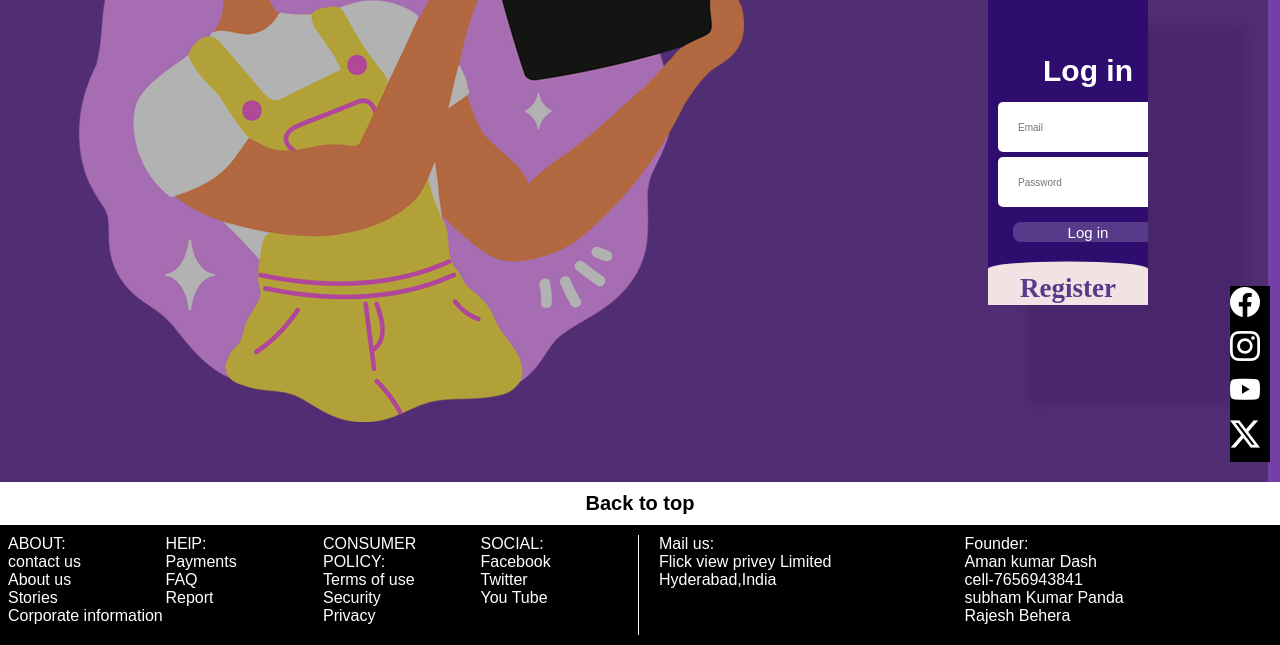
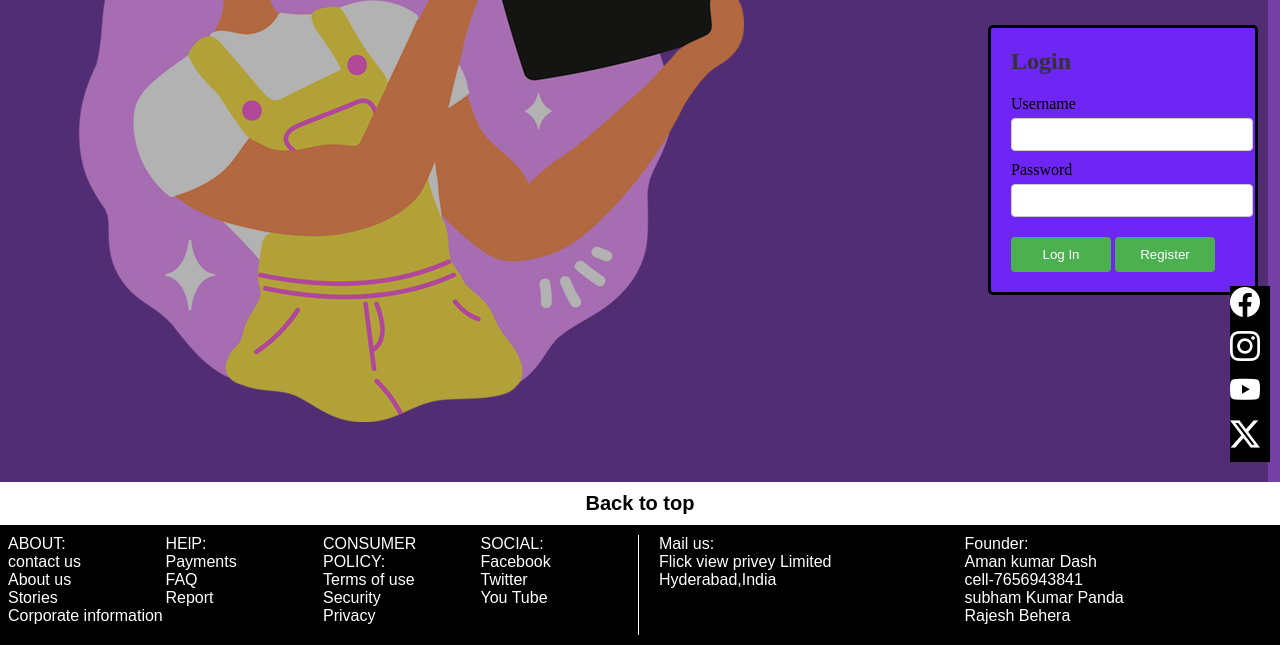
Before and after one commit to AmanKumarDash/flickview, a website: page index.html in a window 1280 px wide. Shown: the part 318-963 px from the top of the page. Drawn offline with nearby package versions, Linux system fonts and the light colour scheme.

Commit message:
updated login form

```diff
--- a/index.html
+++ b/index.html
@@ -9,6 +9,7 @@
         <meta name="discription" content="embrace the magic of cinema,effortless ticket booking at your fingertips, discover the latest movie trend ">
         <meta charset="utf-8">
         <link rel="stylesheet" href="node_modules/bootstrap-icons/font/bootstrap-icons.css">
+        <script src="https://kit.fontawesome.com/3a48d3f1a6.js" crossorigin="anonymous"></script>
 
         <style>
                 body{
@@ -286,95 +287,62 @@
 
 
                 }
-                .form{
+                .container {
       display: flex;
-                        flex-direction: column;
+      justify-content: center;
+      margin-top: 30px;
+    }
 
-                        gap: 5px;
+    form {
+      background-color: #6e26f4;
+      border-radius: 5px;
+      padding: 20px;
+      width: 300px;
+      border: solid black;
+      margin: 10px;
+      margin-left: 1000px;
+    }
+
+    h2 {
+      margin-top: 0;
+      color: #333;
+    }
+
+    label {
+      display: block;
+      margin-bottom: 5px;
+    }
+
+    input {
+      width: 100%;
+      padding: 8px;
+      margin-bottom: 10px;
+      border: 1px solid #ccc;
+      border-radius: 4px;
+      font-family: 'Franklin Gothic Medium', 'Arial Narrow', Arial, sans-serif;
+    }
+
+    button {
+      width: 100px;
       padding: 10px;
-                        font-size: 10px;
+      background-color: #4caf50;
+      color: #fff;
+      border: none;
+      border-radius: 4px;
+      cursor: pointer;
+      margin-top: 10px;
     }
-                #chk{
+
+    button:hover {
+      background-color: #e13d3f;
+    }
+
+    /* Hide the registration form initially */
+    #registrationForm {
       display: none;
     }
-                .login{
-                        position: relative;
-                        width: 200px;
-                        height: 200px;
-                        margin-top: 10px;
-                        border-radius: 90% / 5%;
-                        font-family: Arial, Helvetica, sans-serif;
-                        font-weight: bold;
-                        padding-top: 20px;
-
-                }
-                .login label{
-                        margin: 5% 0  5%;
-
-                }
-                label{
-                        color: #fff;
-                        font-size: 30px;
-                        justify-content: center;
-                        display: flex;
-                        font-weight: bold;
-                        cursor: pointer;
-                        transition: 03s ease-in-out;
 
 
-
-                }
-                .input{
-                        width: 250px;
-                        height: 10px;
-                        background-color:white;
-                        padding: 20px;
-                        border: none;
-                        outline: none;
-                        border-radius: 5px;
-                        font-size: 10px;
-
-                }
-                .register{
-                        background: #f1e3e3;
-                        border-radius: 90% / 5%;
-                        transform: translateY(10%);
-                        transition: .6s ease-in-out;
-
-                }
-                .register label{
-                        color:#573b8a;
-                        transform: scale(.9);
-
-                }
-                #chk:checked ~.register{
-                        transform: translateY(-77%);
-                }
-
-                #chk:checked ~.register label{
-                        transform: scale(1);
-                        margin: 5% 0 5%;
-
-                }
-                #chk:checked ~.login label{
-                        transform:(.6);
-                        margin: 35% 0 5%;
-                }
-                .form button{
-                        width:150px ;
-                        height: 20px;
-                        margin: 10px auto 10px;
-                        color: #fff;
-                        background: #573b8a;
-                        font-size: 15px;
-                        border: none;
-                        border-radius: 8px;
-                        cursor: pointer;
-                        transition: .2s ease-in-out;
-                }
-                .form button:hover{
-                        background-color: #360c83;
-                 }
                  summary {
             background-color: black;
             color:white;
@@ -506,43 +474,49 @@
                         <div class="msubsitetitle">EAT...FLICK......SLEEP....REPEAT....</div>
 
                 <main>
-                         <!-- <div class="register">Ready to flick? enter your Email/phone.</div>
-                         <div class="registerform">
-                                <span class="email">Enter our mail </span>
-                                <span class="button">
-                                         <div class="email-section">
-                                                <div class="email">
-                                                    <input type="email" class="email" placeholder="Email address">
+                        <div class="container">
+                                <!-- Login Form -->
+                                <form id="loginForm">
+                                  <h2>Login</h2>
+                                  <div>
+                                    <label for="loginUsername">Username</label>
+                                    <input type="text" id="loginUsername" required>
                                   </div>
-                                                <div><button class="email-btn">Get Started ></button></div>
+                                  <div>
+                                    <label for="loginPassword">Password</label>
+                                    <input type="password" id="loginPassword" required>
+                                  </div>
+                                  <button type="submit">Log In</button>
+                                  <!-- Register Button inside the login form -->
+                                  <button type="button" id="showRegistrationForm">Register</button>
+                                </form>
 
-                                        <span class="bi bi-chevron-bar"</span>
-                                </span> -->
-                         <!-- </div>  -->
-                        <div class="main">
-		<input type="checkbox" id="chk" aria-hidden="true">
-
-			<div class="login">
-				<form class="form">
-					<label for="chk" aria-hidden="true">Log in</label>
-					<input class="input" type="email" name="email" placeholder="Email" required="">
-					<input class="input" type="password" name="pswd" placeholder="Password" required="">
-					<button onclick="auth()"
-                                        >Log in</button>
+                                <!-- Registration Form -->
+                                <form id="registrationForm">
+                                  <h2>Register</h2>
+                                  <div>
+                                    <label for="regUsername">Username</label>
+                                    <input type="text" id="regUsername" required>
+                                  </div>
+                                  <div>
+                                    <label for="regEmail">Email</label>
+                                    <input type="email" id="regEmail" required>
+                                  </div>
+                                  <div>
+                                    <label for="regPassword">Password</label>
+                                    <input type="password" id="regPassword" required>
+                                  </div>
+                                  <div>
+                                    <label for="regConfirmPassword">Confirm Password</label>
+                                    <input type="password" id="regConfirmPassword" required>
+                                  </div>
+                                  <button type="submit">Register</button>
+                                  <!-- Back to Login button inside the registration form -->
+                                  <button type="button" id="backToLoginForm">Back to Login</button>
                                 </form>
                               </div>
 
 
-      <div class="register">
-				<form class="form">
-					<label for="chk" aria-hidden="true">Register</label>
-					<input class="input" type="text" name="txt" placeholder="Username" required="">
-					<input class="input" type="email" name="email" placeholder="Email" required="">
-					<input class="input" type="password" name="pswd" placeholder="Password" required="">
-					<button>Register</button>
-				</form>
-			</div>
-	</div>
 
 
                 </main>
@@ -634,22 +608,60 @@
                 </div>
                 </aside>
                 <script>
-                        function auth(){
-                                let email=document.getElementsByClassName('email').value;
-                                let password=document.getElementsByClassName('password').value;
-                                //condition
-                                if(email=='sonutkb7656@gmail.com' && password=='88952')
-                                {
-                                        window.location.assign('main.html');
-                                        alert("login successfully")
+                        // Handle login form submission
+                        document.getElementById('loginForm').addEventListener('submit', function(event) {
+                          event.preventDefault();
+                          const username = document.getElementById('loginUsername').value;
+                          const password = document.getElementById('loginPassword').value;
+
+                          if (username === 'admin' && password === 'password') {
+                            alert('Login Successful');
+                            window.location.assign("main.html")
+                          } else {
+                            alert('Invalid username or password');
                           }
-                                else{
-                                        alert("invalid information")
-                                        return;
+                        });
+
+                        // Handle registration form submission
+                        document.getElementById('registrationForm').addEventListener('submit', function(event) {
+                          event.preventDefault();
+                          const username = document.getElementById('regUsername').value;
+                          const email = document.getElementById('regEmail').value;
+                          const password = document.getElementById('regPassword').value;
+                          const confirmPassword = document.getElementById('regConfirmPassword').value;
+
+                          if (username && email && password && confirmPassword) {
+                            if (password === confirmPassword) {
+                              alert('Registration Successful');
+                              document.getElementById('registrationForm').reset();
+                            } else {
+                              alert('Passwords do not match');
                             }
+                          } else {
+                            alert('Please fill in all fields');
+                          }
+                        });
 
-                        }
+                        // Toggle between login and registration forms
+                        var loginForm = document.getElementById('loginForm');
+                        var registrationForm = document.getElementById('registrationForm');
+                        var showRegFormBtn = document.getElementById('showRegistrationForm');
+                        var backToLoginFormBtn = document.getElementById('backToLoginForm');
+
+                        showRegFormBtn.addEventListener('click', function(event) {
+                          event.preventDefault();
+                          loginForm.style.display = 'none';
+                          registrationForm.style.display = 'block';
+                        });
+
+                        backToLoginFormBtn.addEventListener('click', function(event) {
+                          event.preventDefault();
+                          registrationForm.style.display = 'none';
+                          loginForm.style.display = 'block';
+                        });
                       </script>
+
+
         </body>
         </body>
 </html>
```
Lines whose indentation alone changed are shown as unchanged.
